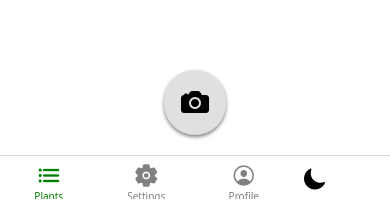
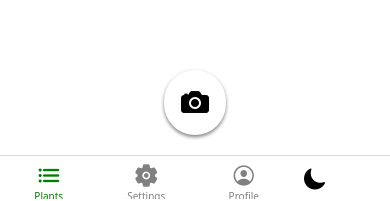
Before and after one commit to Lindrax/plant-app, a React Native app: screen /ListView in a window 390 px wide. Shown: the part 640-841 px from the top of the page. Built offline with nearby package versions, Linux system fonts and the light colour scheme.

Commit message:
Updated readme

```diff
--- a/src/screens/List/ListScreen.jsx
+++ b/src/screens/List/ListScreen.jsx
@@ -115,7 +115,7 @@ const getStyles = (colors) =>
       position: 'absolute',
       bottom: 20,
       alignSelf: 'center',
-      backgroundColor: colors.accent, // Use a contrasting color for visibility
+      //backgroundColor: colors.accent, // Use a contrasting color for visibility
       borderRadius: 40,
       padding: 15,
       elevation: 5,
```
Also changed, not shown: 1 other file (tests, documents, lock files or other folders).
